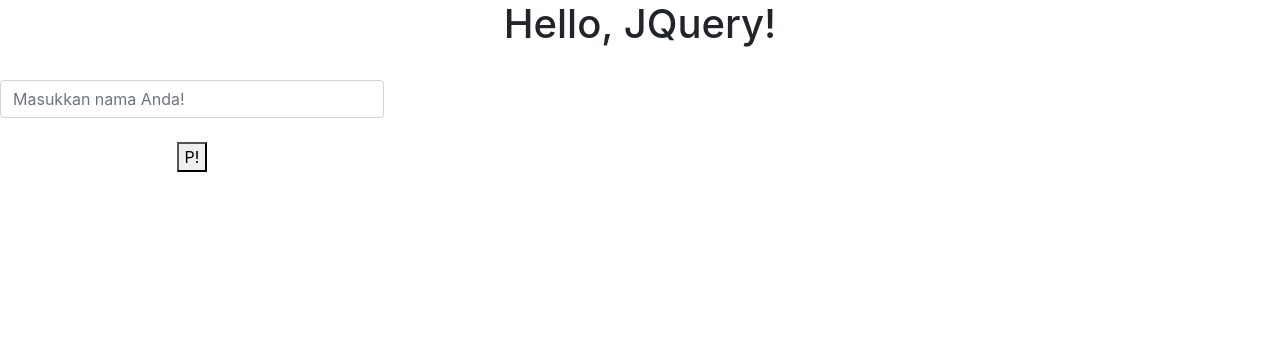
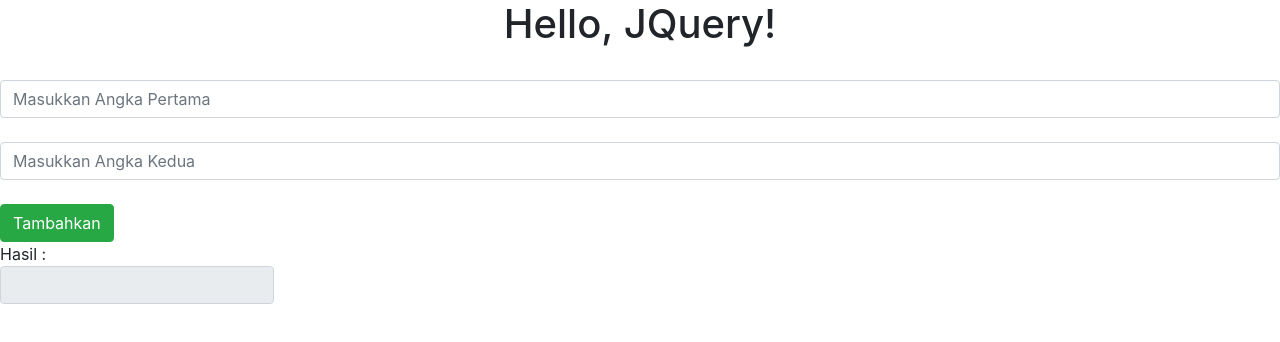
Before and after one commit to Reinsword/latihanJS, a plain HTML site: page index.html in a window 1280 px wide. Drawn offline with nearby package versions, Linux system fonts and the light colour scheme.

Commit message:
penjumlahan

```diff
--- a/index.html
+++ b/index.html
@@ -14,10 +14,21 @@
         <h1 id="banner"></h1>
     </div>
     <br>
-    <div style="width: 30%; text-align: center;">
+    <!-- <div style="width: 30%; text-align: center;">
         <input type="text " class="form-control " id="nama " placeholder="Masukkan nama Anda! ">
         <br>
         <button id="button " onclick="P() ">P!</button>
+    </div> -->
+    <div>
+        <input type="text" class="form-control" id="angka_pertama" placeholder="Masukkan Angka Pertama">
+        <br>
+        <input type="text" class="form-control" id="angka_kedua" placeholder="Masukkan Angka Kedua">
+        <br>
+        <button class="btn btn-md btn-success" id="plus" onclick="tambahkan()">Tambahkan</button>
+    </div>
+
+    <div>
+        <label>Hasil :<input id="hasil" class="form-control" readonly></label>
     </div>
 
     <script src="https://cdnjs.cloudflare.com/ajax/libs/jquery/3.4.1/jquery.min.js "></script>
--- a/main.js
+++ b/main.js
@@ -1,6 +1,10 @@
 $('#banner').text("Hello, JQuery!");
 
-function P() {
-    var nama = $('#nama').val();
-    $('#banner').text(`Assalamualaikum ${nama}, gak jawab DPR!`);
+function tambahkan() {
+    var angka_pertama = parseInt($('#angka_pertama').val());
+    var angka_kedua = parseInt($('#angka_kedua').val());
+
+    var hasil = angka_pertama + angka_kedua;
+
+    $('#hasil').val(hasil);
 }
```
